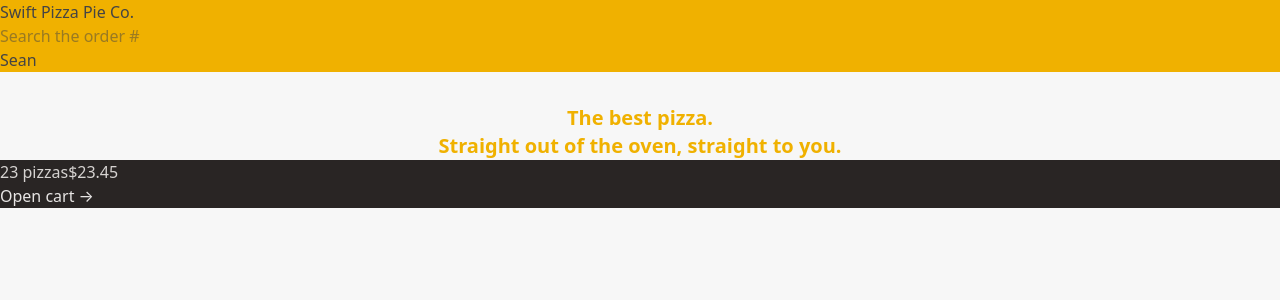
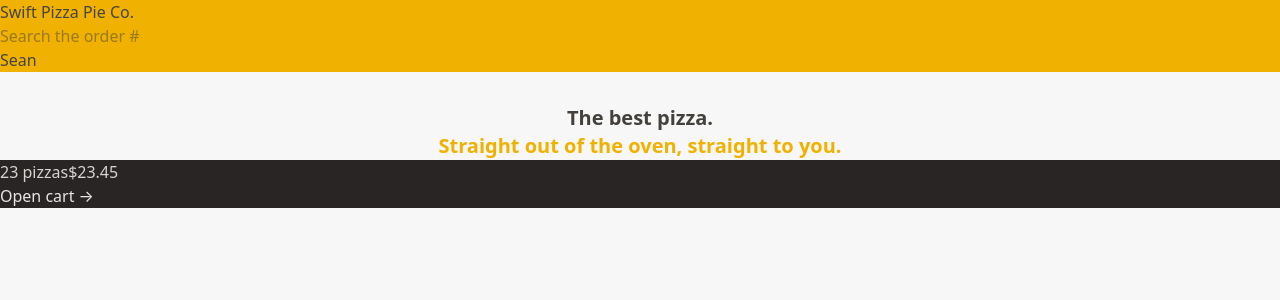
Before and after one commit to MBANS8A1/Swift-Pizza-Pie-Company, a React (Vite) app: page / in a window 1280 px wide. Shown: the top 300 px of the page. Built offline with nearby package versions, Linux system fonts and the light colour scheme.

Commit message:
On the Home page, the text in the h1 element has two different colors; one sentence is a stone color while the second sentence is a yellow color.

```diff
--- a/src/ui/Home.jsx
+++ b/src/ui/Home.jsx
@@ -1,10 +1,12 @@
 function Home() {
   return (
     <div>
-      <h1 className="text-center text-xl font-semibold text-yellow-500">
+      <h1 className="text-center text-xl font-semibold text-stone-700">
         The best pizza.
         <br />
-        Straight out of the oven, straight to you.
+        <span className="text-yellow-500">
+          Straight out of the oven, straight to you.
+        </span>
       </h1>
     </div>
   );
```
